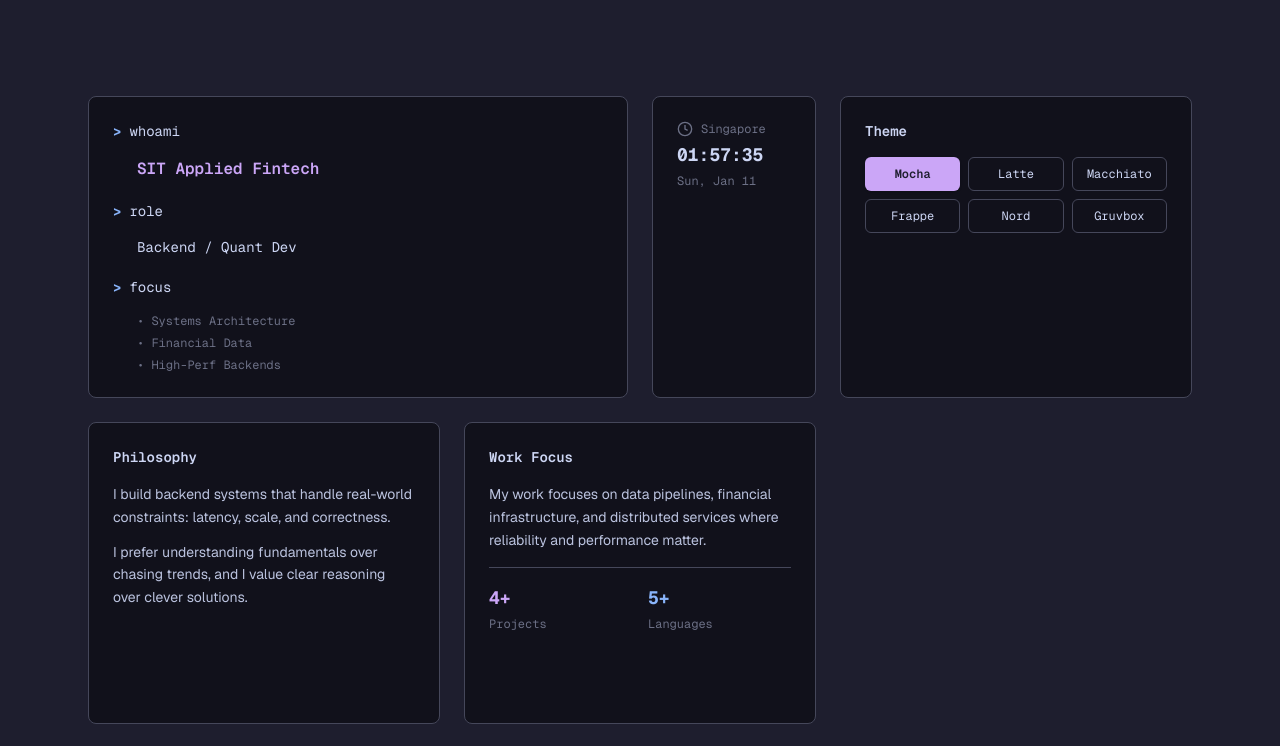
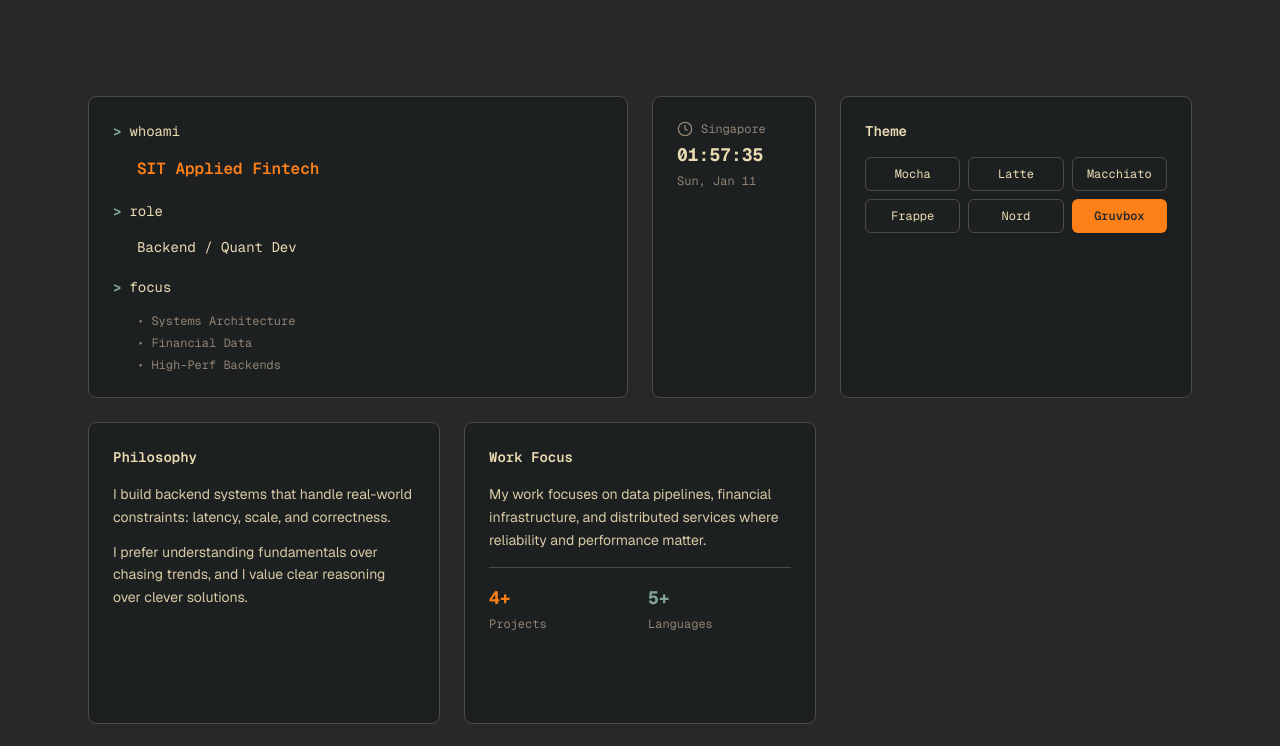
Before and after one commit to ZadeNova/portfolio-website, a Next.js app: page / in a window 1280 px wide. Shown: the top 746 px of the page. Built offline with nearby package versions, Linux system fonts and the light colour scheme.

Commit message:
Changed default theme to gruvbox

```diff
--- a/app/components/ThemeProvider.tsx
+++ b/app/components/ThemeProvider.tsx
@@ -11,14 +11,14 @@ interface ThemeContextType {
 
 // Default context value to prevent errors before initialization
 const defaultContextValue: ThemeContextType = {
-  theme: "mocha",
+  theme: "gruvbox",
   setTheme: () => {},
 };
 
 const ThemeContext = createContext<ThemeContextType>(defaultContextValue);
 
 export function ThemeProvider({ children }: { children: React.ReactNode }) {
-  const [theme, setTheme] = useState<Theme>("mocha");
+  const [theme, setTheme] = useState<Theme>("gruvbox");
   const [mounted, setMounted] = useState(false);
 
   // Initialize theme from localStorage or default
@@ -27,7 +27,7 @@ export function ThemeProvider({ children }: { children: React.ReactNode }) {
     const validThemes = ["mocha", "latte", "macchiato", "frappe", "nord", "gruvbox"];
     const initialTheme = (savedTheme && validThemes.includes(savedTheme))
       ? savedTheme
-      : "mocha";
+      : "gruvbox";
 
     setTheme(initialTheme);
     document.documentElement.setAttribute("data-theme", initialTheme);
```
